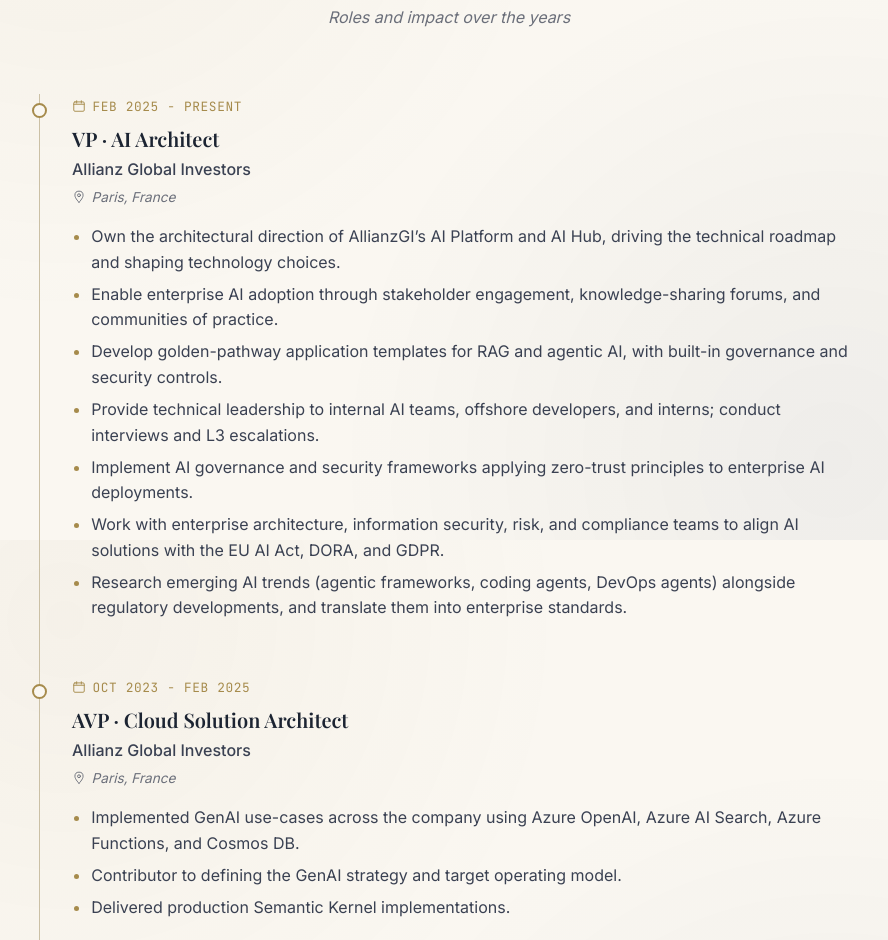
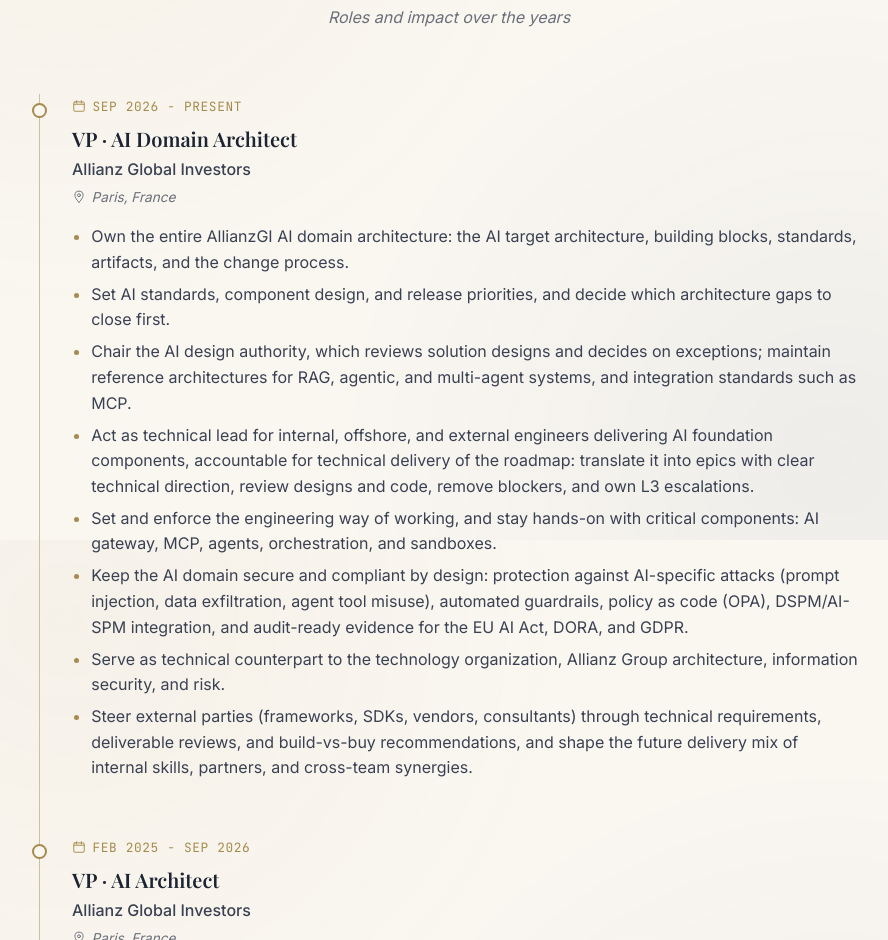
Before and after one commit to tamer-abdulghani/tamer-abdulghani.github.io, a React (Vite) app: page / in a window 1280 px wide. Shown: the part 1860-2800 px from the top of the page, without its empty margins (191-1079 px from the left). Built offline with nearby package versions, Linux system fonts and the light colour scheme; a web font is replaced by a local one.

Commit message:
Update current role to AI Domain Architect
- Add the AI Domain Architect role (Sep 2026 - Present) with its scope and responsibilities
- Close the previous AI Architect role and switch its highlights to past tense
- Update the hero title and page metadata

```diff
--- a/index.html
+++ b/index.html
@@ -6,10 +6,10 @@
     <meta name="viewport" content="width=device-width, initial-scale=1.0" />
     <meta
       name="description"
-      content="Tamer Abdulghani, VP · AI Architect. Enterprise AI platforms, agentic architectures, and secure cloud-native systems."
+      content="Tamer Abdulghani, VP · AI Domain Architect. Enterprise AI platforms, agentic architectures, and secure cloud-native systems."
     />
     <meta name="author" content="Tamer Abdulghani" />
-    <meta property="og:title" content="Tamer Abdulghani | VP · AI Architect" />
+    <meta property="og:title" content="Tamer Abdulghani | VP · AI Domain Architect" />
     <meta
       property="og:description"
       content="Designing enterprise-grade AI platforms, agentic architectures, and secure cloud-native systems."
--- a/src/data/portfolio.ts
+++ b/src/data/portfolio.ts
@@ -39,7 +39,7 @@ export interface Highlight {
 
 export const profile = {
   name: 'Tamer Abdulghani',
-  title: 'AI Architect',
+  title: 'AI Domain Architect',
   tagline:
     'Designing enterprise-grade AI platforms, agentic architectures, and secure cloud-native systems. Turning AI strategy into compliant, reusable components that teams build on.',
   location: 'Paris, France',
@@ -142,18 +142,34 @@ export const highlights: Highlight[] = [
 
 export const experience: ExperienceItem[] = [
   {
+    role: 'VP · AI Domain Architect',
+    company: 'Allianz Global Investors',
+    period: 'Sep 2026 - Present',
+    location: 'Paris, France',
+    highlights: [
+      'Own the entire AllianzGI AI domain architecture: the AI target architecture, building blocks, standards, artifacts, and the change process.',
+      'Set AI standards, component design, and release priorities, and decide which architecture gaps to close first.',
+      'Chair the AI design authority, which reviews solution designs and decides on exceptions; maintain reference architectures for RAG, agentic, and multi-agent systems, and integration standards such as MCP.',
+      'Act as technical lead for internal, offshore, and external engineers delivering AI foundation components, accountable for technical delivery of the roadmap: translate it into epics with clear technical direction, review designs and code, remove blockers, and own L3 escalations.',
+      'Set and enforce the engineering way of working, and stay hands-on with critical components: AI gateway, MCP, agents, orchestration, and sandboxes.',
+      'Keep the AI domain secure and compliant by design: protection against AI-specific attacks (prompt injection, data exfiltration, agent tool misuse), automated guardrails, policy as code (OPA), DSPM/AI-SPM integration, and audit-ready evidence for the EU AI Act, DORA, and GDPR.',
+      'Serve as technical counterpart to the technology organization, Allianz Group architecture, information security, and risk.',
+      'Steer external parties (frameworks, SDKs, vendors, consultants) through technical requirements, deliverable reviews, and build-vs-buy recommendations, and shape the future delivery mix of internal skills, partners, and cross-team synergies.',
+    ],
+  },
+  {
     role: 'VP · AI Architect',
     company: 'Allianz Global Investors',
-    period: 'Feb 2025 - Present',
+    period: 'Feb 2025 - Sep 2026',
     location: 'Paris, France',
     highlights: [
-      'Own the architectural direction of AllianzGI’s AI Platform and AI Hub, driving the technical roadmap and shaping technology choices.',
-      'Enable enterprise AI adoption through stakeholder engagement, knowledge-sharing forums, and communities of practice.',
-      'Develop golden-pathway application templates for RAG and agentic AI, with built-in governance and security controls.',
-      'Provide technical leadership to internal AI teams, offshore developers, and interns; conduct interviews and L3 escalations.',
-      'Implement AI governance and security frameworks applying zero-trust principles to enterprise AI deployments.',
-      'Work with enterprise architecture, information security, risk, and compliance teams to align AI solutions with the EU AI Act, DORA, and GDPR.',
-      'Research emerging AI trends (agentic frameworks, coding agents, DevOps agents) alongside regulatory developments, and translate them into enterprise standards.',
+      'Owned the architectural direction of AllianzGI’s AI Platform and AI Hub, driving the technical roadmap and shaping technology choices.',
+      'Enabled enterprise AI adoption through stakeholder engagement, knowledge-sharing forums, and communities of practice.',
+      'Developed golden-pathway application templates for RAG and agentic AI, with built-in governance and security controls.',
+      'Provided technical leadership to internal AI teams, offshore developers, and interns; conducted interviews and L3 escalations.',
+      'Implemented AI governance and security frameworks applying zero-trust principles to enterprise AI deployments.',
+      'Worked with enterprise architecture, information security, risk, and compliance teams to align AI solutions with the EU AI Act, DORA, and GDPR.',
+      'Researched emerging AI trends (agentic frameworks, coding agents, DevOps agents) alongside regulatory developments, and translated them into enterprise standards.',
     ],
   },
   {
```
